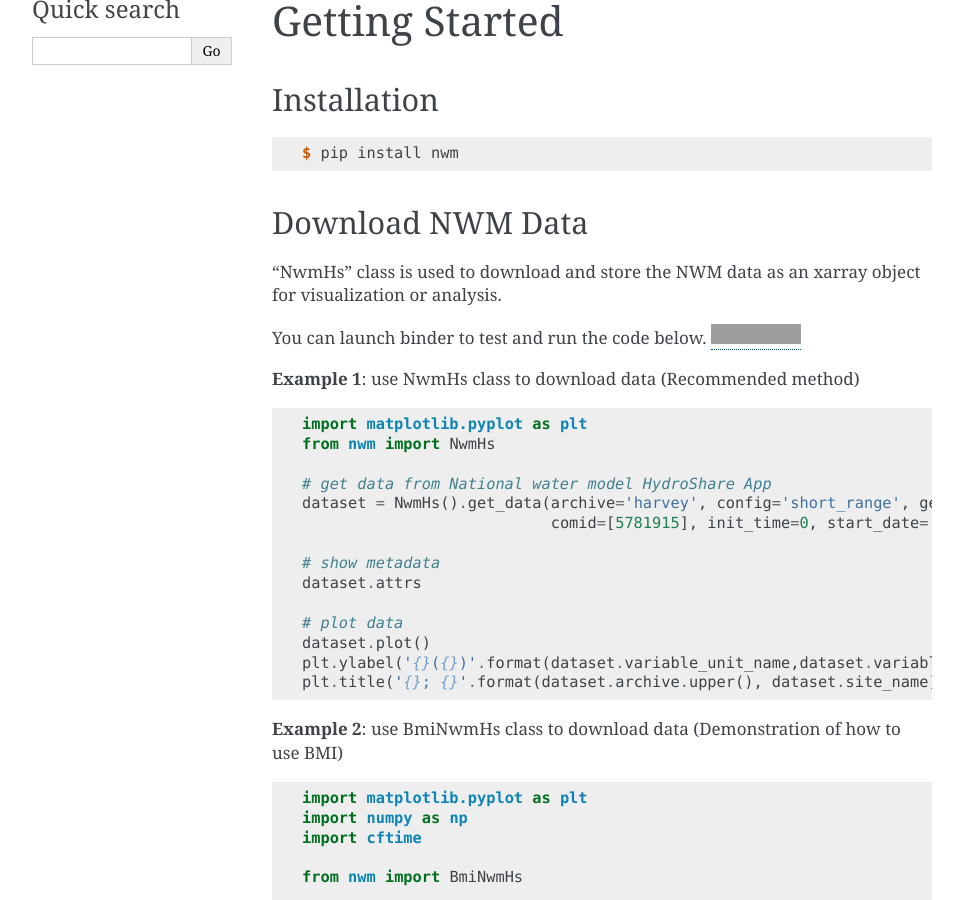
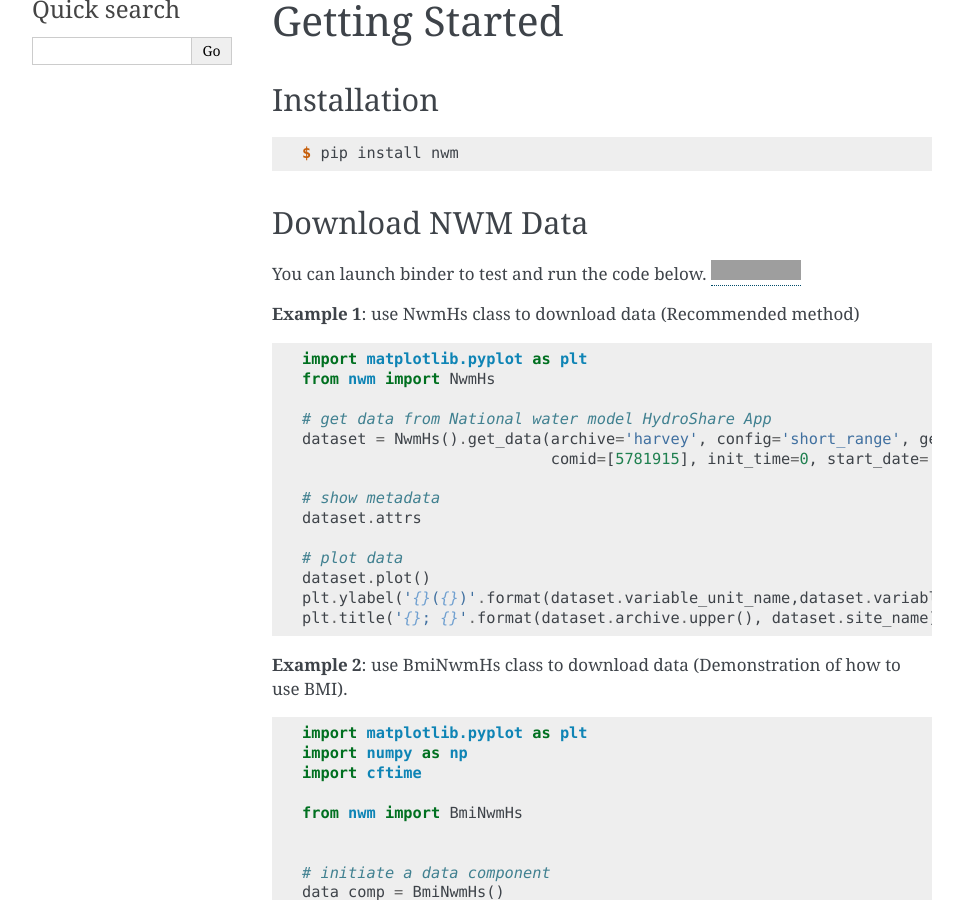
Before and after one commit to gantian127/nwm, a Sphinx documentation site: the page built from docs/source/index.rst, in a window 1280 px wide and 900 px high, scrolled down 335 px. Shown: the whole window, without its empty margins (148-1111 px from the left). Built offline with Sphinx 7.4.7, drawn with Linux system fonts in a browser that asks for light colours; grey boxes are pictures that could not be loaded.

Commit message:
docs: modify the example intro text

```diff
--- a/docs/source/index.rst
+++ b/docs/source/index.rst
@@ -29,8 +29,6 @@ Installation
 Download NWM Data
 +++++++++++++++++++++
 
-"NwmHs" class is used to download and store the NWM data as an xarray object for visualization or analysis.
-
 You can launch binder to test and run the code below. |binder|
 
 .. |binder| image:: https://mybinder.org/badge_logo.svg
@@ -56,7 +54,7 @@ You can launch binder to test and run the code below. |binder|
     plt.title('{}; {}'.format(dataset.archive.upper(), dataset.site_name))
 
 
-**Example 2**: use BmiNwmHs class to download data (Demonstration of how to use BMI)
+**Example 2**: use BmiNwmHs class to download data (Demonstration of how to use BMI).
 
 .. code-block:: python
 
```
Also changed, not shown: README.md (+6 -3 lines).
